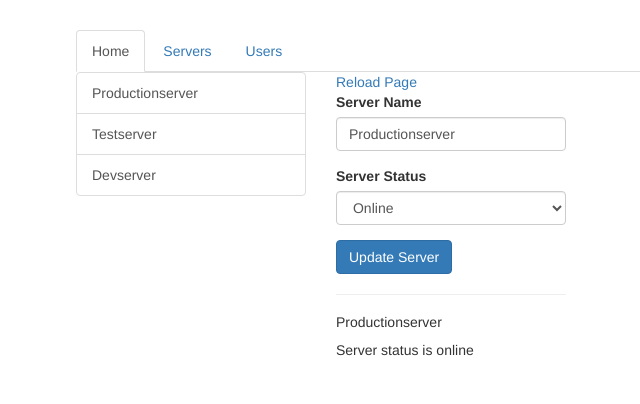
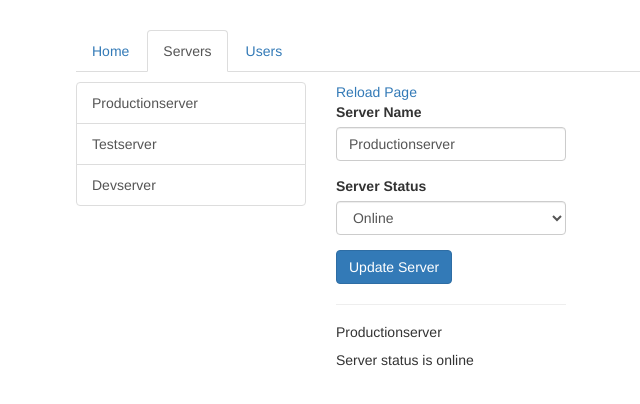
Before and after one commit to Mahsa1990a/routing-start, an Angular app: page /servers in a window 1280 px wide. Shown: the top 404 px of the page, without its empty margins (189-829 px from the left). Built offline with nearby package versions, Linux system fonts and the light colour scheme.

Commit message:
130. Styling Active Router Link (routerLinkActive as directive and routerLinkActiveOptions

```diff
--- a/src/app/app.component.html
+++ b/src/app/app.component.html
@@ -6,10 +6,23 @@
         <li role="presentation"><a href="/servers">Servers</a></li>
         <li role="presentation"><a href="/users">Users</a></li> -->
         <!-- With adding /users or ... will refresh the page after each click so we have to use routerLink directive instead of href: -->
-        <li role="presentation" class="active"><a routerLink="/">Home</a></li>
-        <li role="presentation"><a routerLink="servers">Servers</a></li>
+        <!-- <li role="presentation" class="active"><a routerLink="/">Home</a></li>  to put ACTIVE class dynamically use routerLinkActive directive: -->
+
+        <!-- [routerLinkActiveOptions]="{exact: true}" means do active class if the whole path is / not some parts like /users or /servers -->
+        <li role="presentation"
+          routerLinkActive="active"
+          [routerLinkActiveOptions]="{exact: true}">
+          <a routerLink="/">Home</a>
+        </li>
+        <li role="presentation"
+          routerLinkActive="active">
+          <a routerLink="servers">Servers</a>
+        </li>
         <!-- <li role="presentation"><a routerLink="/users">Users</a></li>  OR binding into routerLink -->
-        <li role="presentation"><a [routerLink]="['users']">Users</a></li>
+        <li role="presentation"
+          routerLinkActive="active">
+          <a [routerLink]="['users']">Users</a>
+        </li>
       </ul>
     </div>
   </div>
--- a/src/app/servers/servers.component.html
+++ b/src/app/servers/servers.component.html
@@ -1,4 +1,4 @@
-<div class="row">
+<div class="row" style="margin-top: 10px;">
   <div class="col-xs-12 col-sm-4">
     <div class="list-group">
       <a
--- a/src/app/users/users.component.html
+++ b/src/app/users/users.component.html
@@ -1,4 +1,4 @@
-<div class="row">
+<div class="row" style="margin-top: 10px;">
   <div class="col-xs-12 col-sm-4">
     <div class="list-group">
       <a
```
